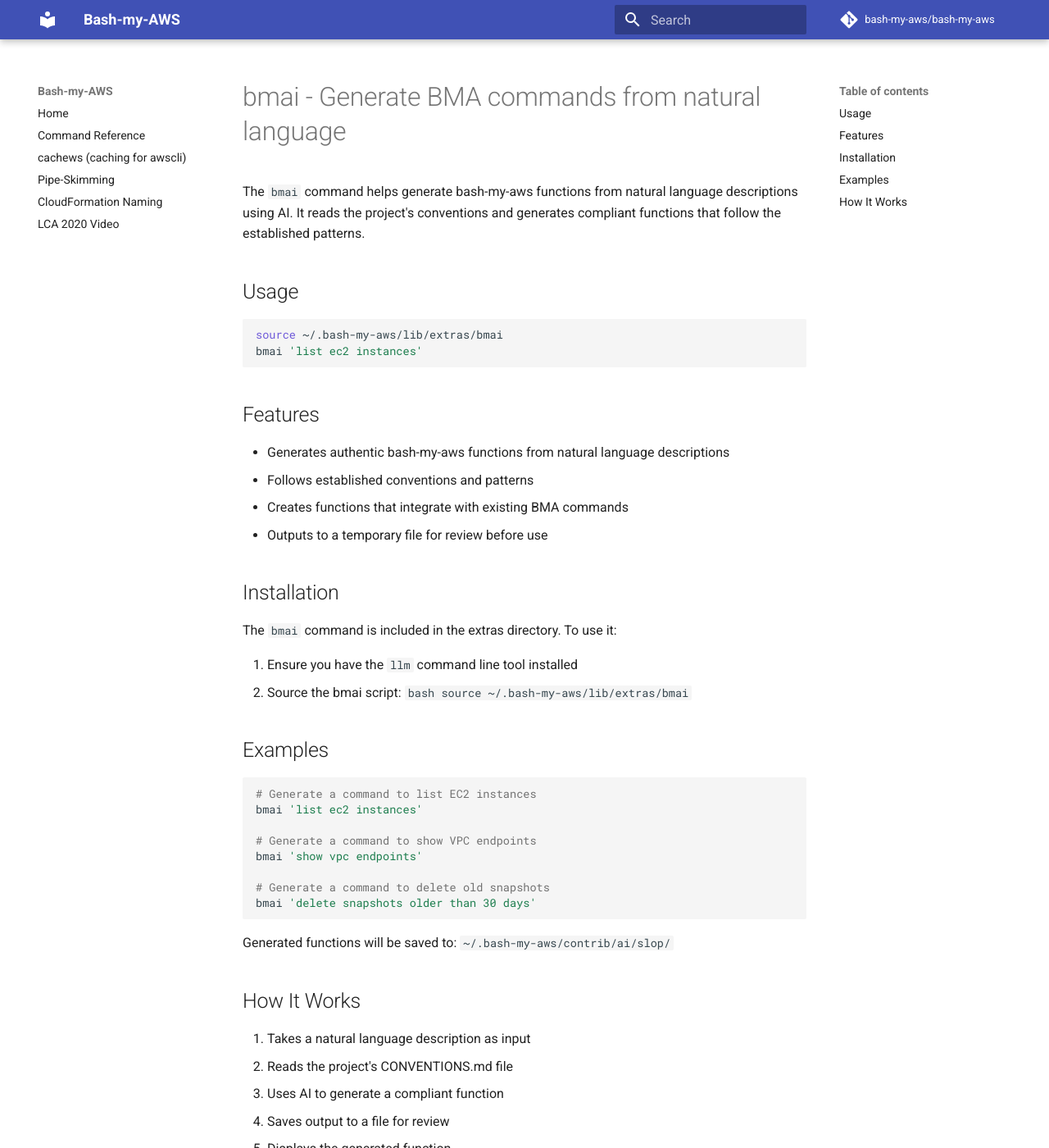
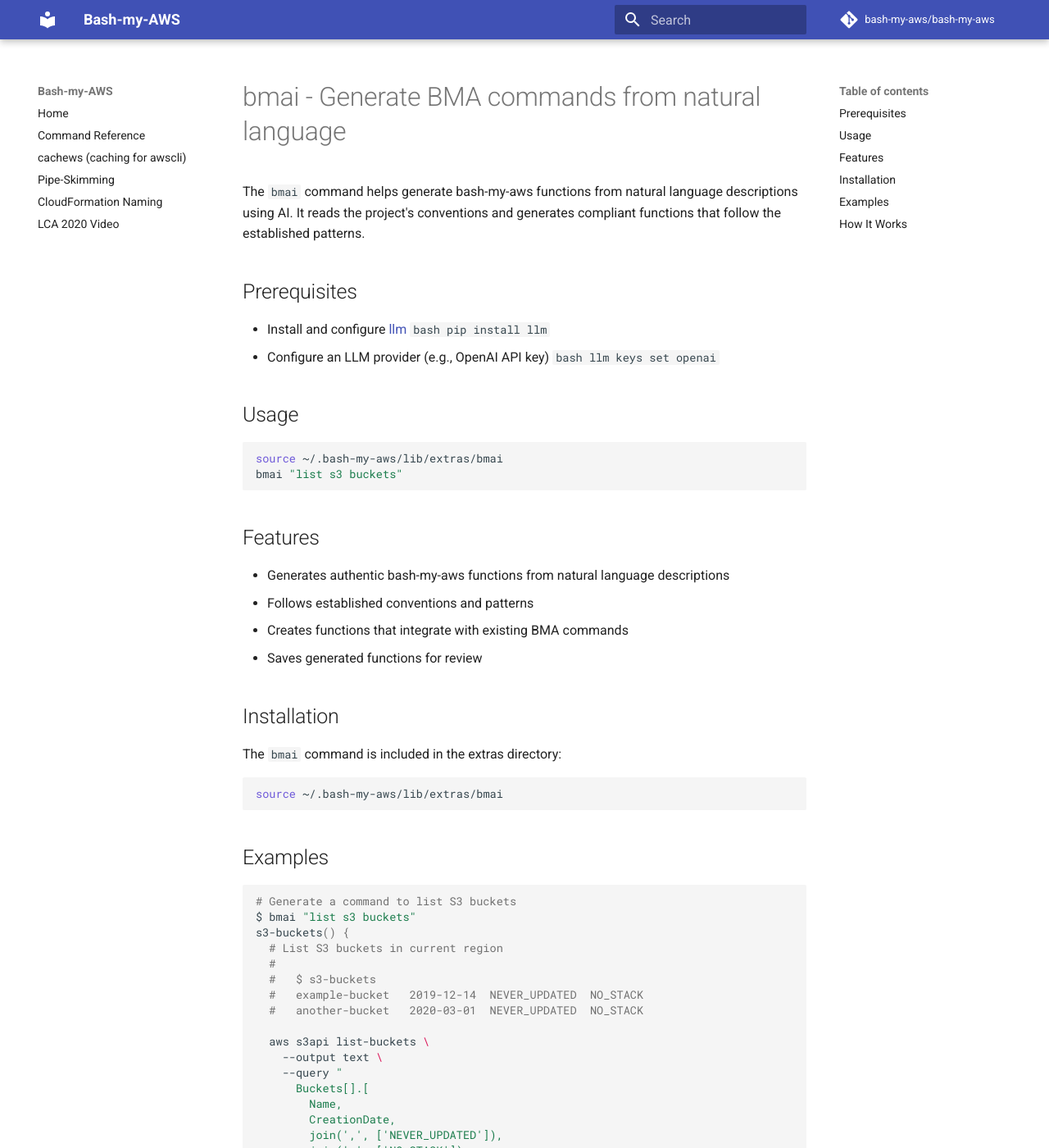
Before and after one commit to bash-my-aws/bash-my-aws, an MkDocs documentation site: the page built from docs/bmai.md, in a window 1280 px wide and 1400 px high. Shown: the whole window at 82% size. Built offline with MkDocs 1.6.1 and Material for MkDocs 9.7.7, drawn with Linux system fonts in a browser that asks for light colours; comment, search, counter and statistics services are not loaded; some of the changed text lies outside the part shown.

Commit message:
docs: Update bmai.md with prerequisites, example, and improved documentation

````diff
--- a/docs/bmai.md
+++ b/docs/bmai.md
@@ -1,12 +1,23 @@
 # bmai - Generate BMA commands from natural language
 
 The `bmai` command helps generate bash-my-aws functions from natural language descriptions using AI. It reads the project's conventions and generates compliant functions that follow the established patterns.
+
+## Prerequisites
+
+- Install and configure [llm](https://github.com/simonw/llm)
+  ```bash
+  pip install llm
+  ```
+- Configure an LLM provider (e.g., OpenAI API key)
+  ```bash
+  llm keys set openai
+  ```
 
 ## Usage
 
 ```bash
 source ~/.bash-my-aws/lib/extras/bmai
-bmai 'list ec2 instances'
+bmai "list s3 buckets"
 ```
 
 ## Features
@@ -14,32 +25,42 @@ bmai 'list ec2 instances'
 - Generates authentic bash-my-aws functions from natural language descriptions
 - Follows established conventions and patterns
 - Creates functions that integrate with existing BMA commands
-- Outputs to a temporary file for review before use
+- Saves generated functions for review
 
 ## Installation
 
-The `bmai` command is included in the extras directory. To use it:
+The `bmai` command is included in the extras directory:
 
-1. Ensure you have the `llm` command line tool installed
-2. Source the bmai script:
-   ```bash
-   source ~/.bash-my-aws/lib/extras/bmai
-   ```
+```bash
+source ~/.bash-my-aws/lib/extras/bmai
+```
 
 ## Examples
 
 ```bash
-# Generate a command to list EC2 instances
-bmai 'list ec2 instances'
+# Generate a command to list S3 buckets
+$ bmai "list s3 buckets"
+s3-buckets() {
+  # List S3 buckets in current region
+  #
+  #   $ s3-buckets
+  #   example-bucket   2019-12-14  NEVER_UPDATED  NO_STACK
+  #   another-bucket   2020-03-01  NEVER_UPDATED  NO_STACK
 
-# Generate a command to show VPC endpoints
-bmai 'show vpc endpoints'
-
-# Generate a command to delete old snapshots
-bmai 'delete snapshots older than 30 days'
+  aws s3api list-buckets \
+    --output text \
+    --query "
+      Buckets[].[
+        Name,
+        CreationDate,
+        join(',', ['NEVER_UPDATED']),
+        join(',', ['NO_STACK'])
+      ]" |
+  columnise
+}
 ```
 
-Generated functions will be saved to:
+Generated functions are saved to:
 `~/.bash-my-aws/contrib/ai/slop/`
 
 ## How It Works
@@ -56,3 +77,5 @@ The generated functions follow BMA conventions including:
 - Consistent output formatting
 - Proper error handling
 - Clear documentation and examples
+
+Note: The example above shows the author's original response after realizing how simple and elegant the S3 bucket listing function could be while still following all conventions.
````
